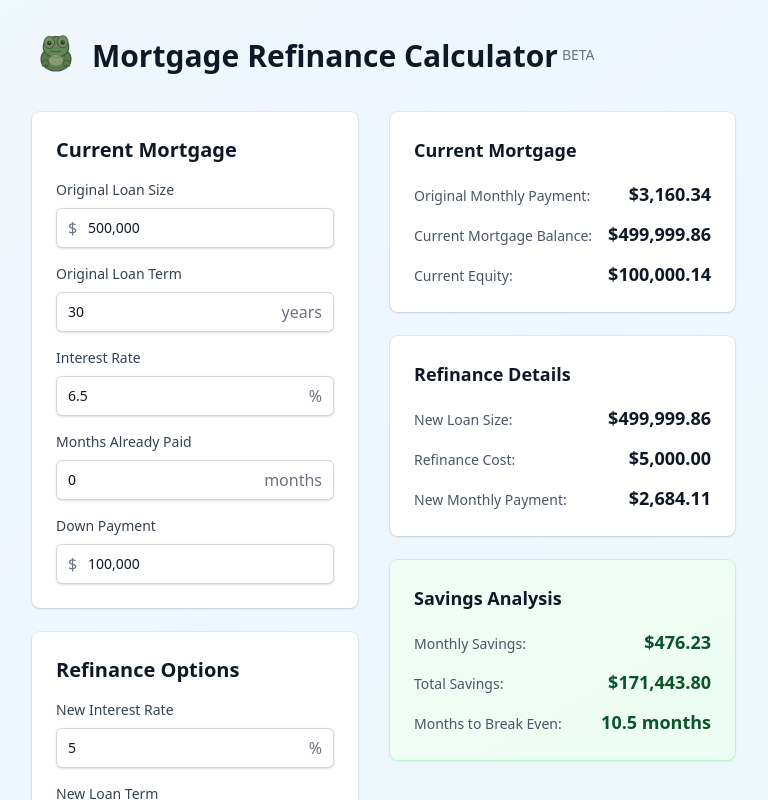
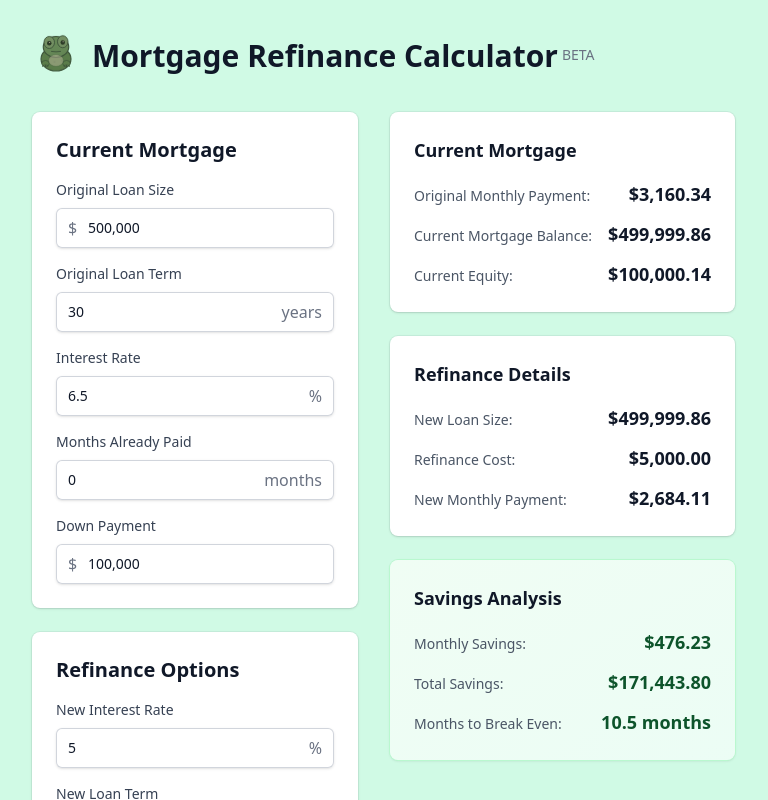
Before and after one commit to alexoro412/mortgagereficalculator, a SvelteKit app: page / in a window 1280 px wide. Shown: the top 800 px of the page, without its empty margins (0-768 px from the left). Built offline with nearby package versions, Linux system fonts and the light colour scheme.

Commit message:
even more zhuzh

```diff
--- a/src/routes/+page.svelte
+++ b/src/routes/+page.svelte
@@ -295,7 +295,7 @@
 	});
 </script>
 
-<div class="min-h-screen bg-gradient-to-br from-green-50 via-blue-50 to-emerald-50 animate-gradient">
+<div class="min-h-screen bg-emerald-100">
 	<main class="mx-auto max-w-7xl px-4 py-8 sm:px-6 lg:px-8">
 		<!-- Frog Fact Toast -->
 		{#if currentFact}
@@ -447,18 +447,6 @@
 </div>
 
 <style>
-	@keyframes gradient {
-		0% {
-			background-position: 0% 50%;
-		}
-		50% {
-			background-position: 100% 50%;
-		}
-		100% {
-			background-position: 0% 50%;
-		}
-	}
-
 	@keyframes slide-in {
 		from {
 			transform: translateX(100%);
@@ -470,11 +458,6 @@
 		}
 	}
 
-	:global(.animate-gradient) {
-		background-size: 200% 200%;
-		animation: gradient 15s ease infinite;
-	}
-
 	:global(.animate-slide-in) {
 		animation: slide-in 0.3s ease-out;
 	}
```
